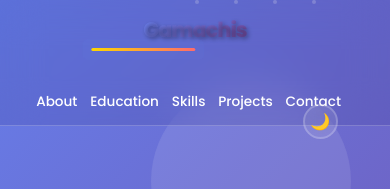
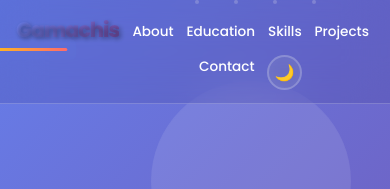
Before and after one commit to gboss12/itsmyportfolio, a React (Create React App) app: page / in a window 390 px wide. Shown: the top 189 px of the page. Built offline with nearby package versions, Linux system fonts and the light colour scheme.

Commit message:
Move Gamachis logo to top left on mobile

```diff
--- a/src/components/Header.css
+++ b/src/components/Header.css
@@ -367,22 +367,32 @@
 
 @media (max-width: 768px) {
   .nav {
-    flex-direction: column;
+    flex-direction: row;
+    justify-content: space-between;
+    align-items: flex-start;
     padding: 0.8rem 1rem;
-    gap: 0.8rem;
+    gap: 0.5rem;
     position: fixed;
     top: 0;
   }
 
+  .logo {
+    order: 1;
+  }
+
   .logo h2 {
     font-size: 1.3rem;
+    margin: 0;
   }
 
   .nav-links {
+    order: 2;
     gap: 0.8rem;
     flex-wrap: wrap;
     justify-content: center;
     font-size: 0.85rem;
+    width: 100%;
+    margin-top: 0.5rem;
   }
 
   .nav-links li {
@@ -397,9 +407,7 @@
   .theme-toggle {
     width: 35px;
     height: 35px;
-    position: absolute;
-    top: 0.8rem;
-    right: 1rem;
+    order: 3;
   }
 
   .theme-icon {
```
